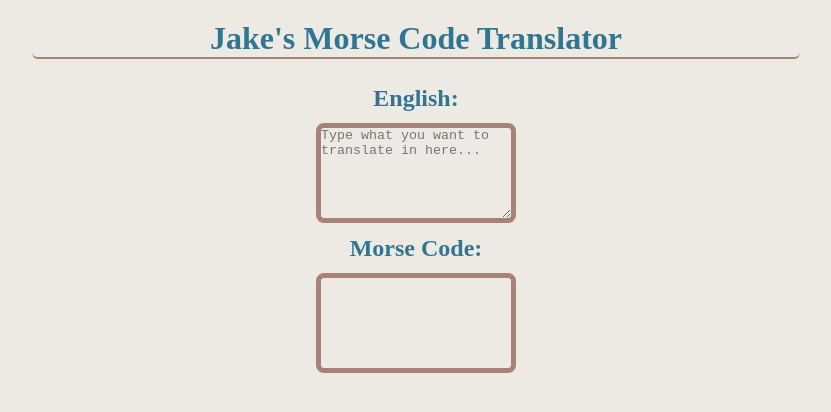
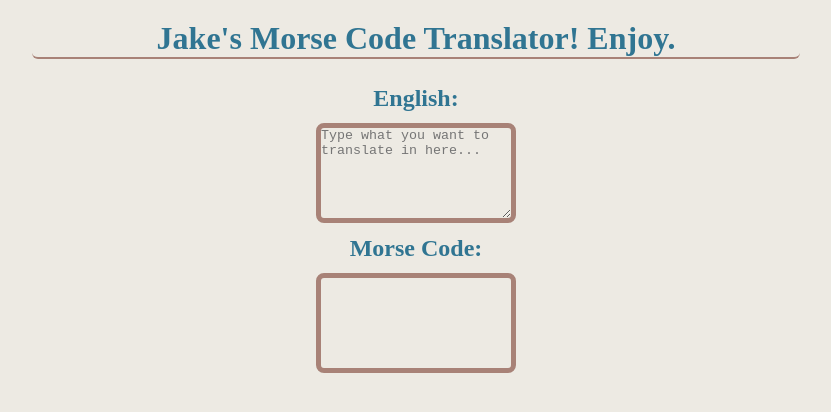
Before and after one commit to JakeM1993/My-translator, a website with bundled scripts: page index.html in a window 1280 px wide. Shown: the whole page, without its empty margins (224-1055 px from the left). Built offline with nearby package versions, Linux system fonts and the light colour scheme.

```diff
--- a/index.html
+++ b/index.html
@@ -10,7 +10,7 @@
 <body>
 
     <header class="header">
-        <h1 class="page-header">Jake's Morse Code Translator</h1>
+        <h1 class="page-header">Jake's Morse Code Translator! Enjoy.</h1>
     </header>
 
 
```
